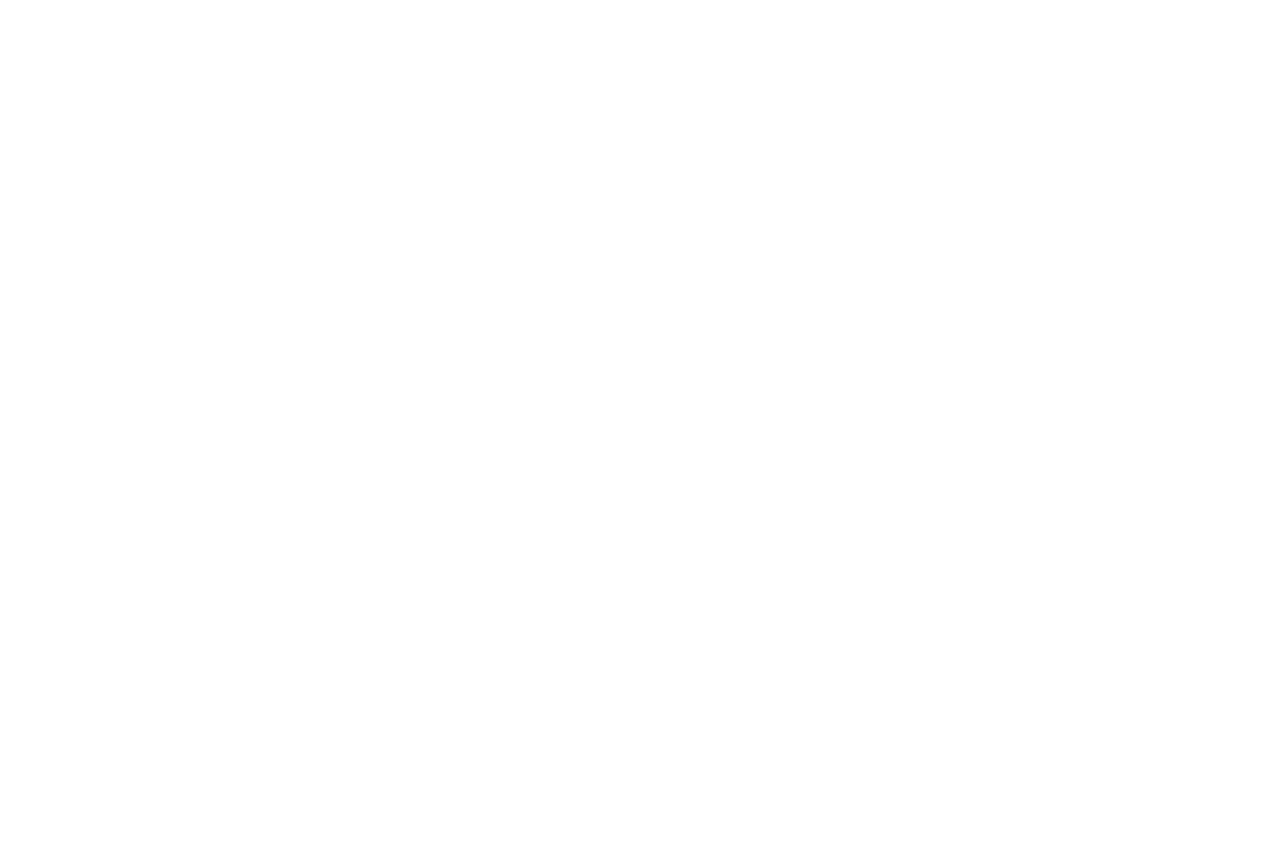
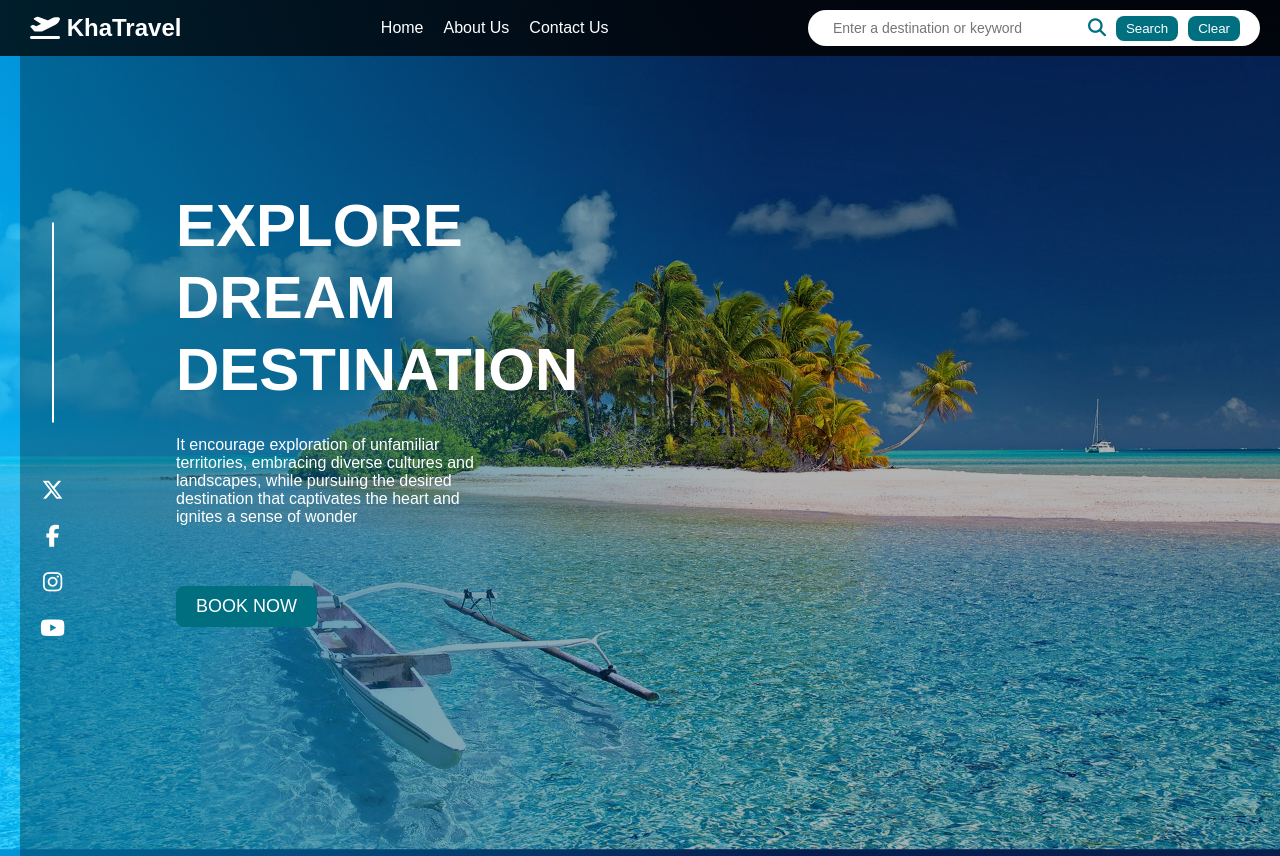
Before and after one commit to khadimmbaye0/FINAL_JS_PROJECT_COURSERA_IBM_FORMATION, a plain HTML site: page index.html in a window 1280 px wide. Before the commit the page ends 800 px from the top, so only its background shows below. Drawn offline with Linux system fonts and the light colour scheme.

Commit message:
firstPage completed

```diff
--- a/assets/CSS/style.css
+++ b/assets/CSS/style.css
@@ -0,0 +1,169 @@
+* {
+    margin: 0;
+    padding: 0;
+    box-sizing: border-box;
+    font-family: Arial, sans-serif;
+}
+
+body {
+    height: auto;
+    background: linear-gradient(to right, rgba(0, 191, 255, 0.7), rgba(0, 191, 255, 0) 60%), url('../IMG/img1.jpg') no-repeat center center/cover;
+    background-attachment: fixed;
+}
+
+header {
+    background: linear-gradient(to right, rgba(0, 0, 0, 0.8), rgba(0, 0, 0, 0.9) 90%);
+    padding: 10px 20px;
+    display: flex;
+    justify-content: space-between;
+    align-items: center;
+    width: 100%;
+    top: 0;
+    z-index: 1000;
+    position: relative;
+}
+
+nav {
+    display: flex;
+    align-items: center;
+    justify-content: space-between;
+    flex-grow: 1;
+}
+
+.logo {
+    color: white;
+    font-size: 24px;
+    font-weight: bold;
+}
+
+.links {
+    flex-grow: 1;
+    display: flex;
+    justify-content: center;
+}
+
+.nav-links {
+    list-style: none;
+    display: flex;
+    gap: 20px;
+}
+
+.nav-links a {
+    color: white;
+    text-decoration: none;
+    font-size: 16px;
+}
+
+.search-bar {
+    display: flex;
+    align-items: center;
+    gap: 10px;
+    background-color: #fff;
+    padding: 5px 20px;
+    border-radius: 20px;
+}
+
+.search-bar input {
+    padding: 5px;
+    font-size: 14px;
+    border: none;
+    width: 250px;
+    border-radius: 8px;
+    outline: none;
+}
+
+.search-bar button {
+    padding: 5px 10px;
+    background-color: #007081;
+    color: #fff;
+    border: none;
+    cursor: pointer;
+    border-radius: 8px;
+}
+
+.hero {
+    position: relative;
+    height: 100vh;
+    margin-left: 20px;
+}
+
+.hero .overlay {
+    position: absolute;
+    top: 0;
+    left: 0;
+    right: 0;
+    bottom: 0;
+    background-color: rgba(0, 0, 0, 0.3);
+}
+
+.hero-content {
+    position: absolute;
+    top: 40%;
+    left: 10%;
+    transform: translateY(-50%);
+    text-align: left;
+    color: white;
+    z-index: 1;
+}
+
+.hero-content h1 {
+    font-size: 60px;
+    margin-top: 15%;
+    line-height: 1.2;
+    text-transform: uppercase;
+    font-weight: bold;
+    font-weight: 800;
+    margin-left: 30px;
+}
+
+.hero-content p {
+    margin: 30px 0;
+    max-width: 300px;
+    margin-left: 30px;
+}
+
+.hero-content button {
+    margin-left: 30px;
+    padding: 10px 20px;
+    font-size: 18px;
+    background-color: #007081;
+    border: none;
+    color: #fff;
+    cursor: pointer;
+    text-transform: uppercase;
+    border-radius: 8px;
+    margin-top: 30px;
+}
+
+.social-links {
+    position: fixed;
+    top: 70%;
+    left: 20px;
+    transform: translateY(-50%);
+    display: flex;
+    flex-direction: column;
+    gap: 15px;
+    z-index: 1;
+}
+
+.social-links a {
+    display: inline-block;
+}
+
+.social-links i {
+    width: 25px;
+    color: #fff;
+    font-size: 22px;
+    height: 25px;
+    text-align: center;
+    margin: 3px 20px;
+}
+
+.bar {
+    position: absolute;
+    top: -150%;
+    height: 200px;
+    width: 2px;
+    margin: 0px 32px;
+    background-color: #fff;
+}
--- a/index.html
+++ b/index.html
@@ -5,10 +5,56 @@
     <meta name="viewport" content="width=device-width, initial-scale=1.0">
     <link rel="icon" href="./assets/IMG/image copy.png">
     <link rel="stylesheet" href="./assets/CSS/style.css">
+    <link rel="stylesheet" href="https://cdnjs.cloudflare.com/ajax/libs/font-awesome/6.6.0/css/all.min.css" integrity="sha512-Kc323vGBEqzTmouAECnVceyQqyqdsSiqLQISBL29aUW4U/M7pSPA/gEUZQqv1cwx4OnYxTxve5UMg5GT6L4JJg==" crossorigin="anonymous" referrerpolicy="no-referrer" />
     <title>KhaTravel</title>
 </head>
 <body>
 
+    <!-- FirstPage -->
+
+    <section class="homePage">
+        <header>
+            <nav>
+                <div class="logo">
+                    <i class="fa-solid fa-plane-departure" style="margin-left: 10px;"></i>
+                    KhaTravel
+                </div>
+                <div class="links">
+                    <ul class="nav-links">
+                        <li><a href="#home">Home</a></li>
+                        <li><a href="#about">About Us</a></li>
+                        <li><a href="#contact">Contact Us</a></li>
+                    </ul>
+                </div>
+                <div class="search-bar">
+                    <input type="text" placeholder="Enter a destination or keyword" id="searchInput">
+                    <i class="fa-solid fa-magnifying-glass" style="color: #007081; font-size:18px;"></i>
+                    <button id="searchBtn">Search</button>
+                    <button id="clearBtn">Clear</button>
+                </div>
+            </nav>
+        </header>
+        <main>
+            <section class="hero">
+                <div class="overlay"></div>
+                <div class="hero-content">
+                    <h1>Explore<br>Dream<br>Destination</h1>
+                    <p>It encourage exploration of unfamiliar territories, embracing diverse cultures and landscapes, while pursuing the desired destination that captivates the heart and ignites a sense of wonder</p>
+                    <button>Book Now</button>
+                </div>
+                <div class="social-links">
+                    <div class="bar"></div>
+                    <a href="#"><i class="fa-brands fa-x-twitter"></i></a>
+                    <a href="#"><i class="fa-brands fa-facebook-f"></i></a>
+                    <a href="#"><i class="fa-brands fa-instagram"></i></a>
+                    <a href="#"><i class="fa-brands fa-youtube"></i></a>
+                </div>
+            </section>
+        </main>
+    </section>
+
+    <!-- SecondPage -->
+
 <script src="./assets/JS/script.js"></script>
 </body>
 </html>
```
Also changed, not shown: assets/IMG/image copy 2.png (added), assets/IMG/image copy 3.png (added), assets/IMG/image copy 4.png (added), assets/IMG/image copy 5.png (added), assets/IMG/img1.jpg (added), 2 other files.
